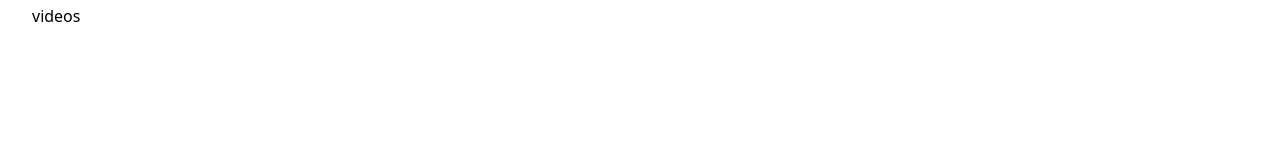
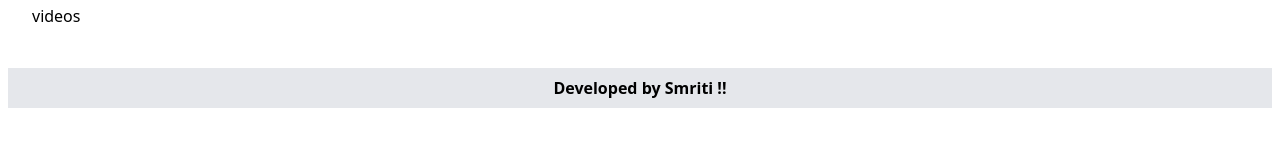
Before and after one commit to smriti-porwal/my-youtubeapp, a React (Create React App) app: page / in a window 1280 px wide. Shown: the part 446-592 px from the top of the page. Built offline with nearby package versions, Linux system fonts and the light colour scheme; no server answers.

Commit message:
added footer component

```diff
--- a/src/App.js
+++ b/src/App.js
@@ -2,6 +2,7 @@ import HeaderComponent from "./Components/header-component";
 import BodyComponent from "./Components/body-component";
 import NavPanel from "./Components/nav-panel";
 import { useSelector } from "react-redux";
+import  FootetComponent from "./Components/footer-component";
 
 function App() {
   const toggleSlice = useSelector((state) => state.navToggleSlice.toggleNav);
@@ -14,6 +15,9 @@ function App() {
         {toggleSlice && <NavPanel />}
         <BodyComponent />
       </div>
+      <div>
+      <FootetComponent />
+      </div>
     </>
   );
 }
--- /dev/null
+++ b/src/Components/footer-component.js
@@ -0,0 +1,11 @@
+import React from 'react'
+
+const FootetComponent = () => {
+  return (
+    <div className='m-2 p-2 bg-gray-200 text-center font-bold'>
+      <h2>Developed by Smriti !!</h2>
+    </div>
+  )
+}
+
+export default FootetComponent;
```
